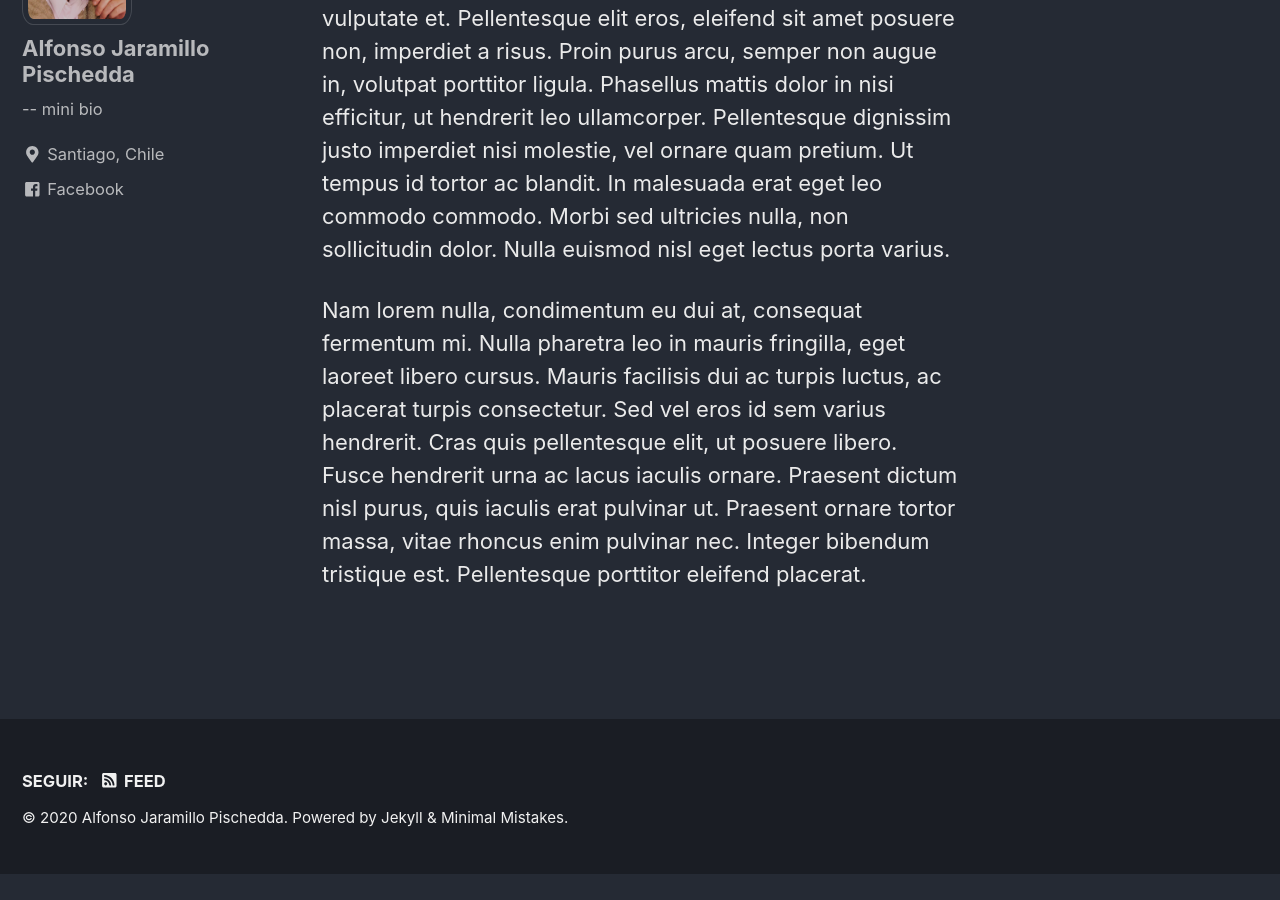
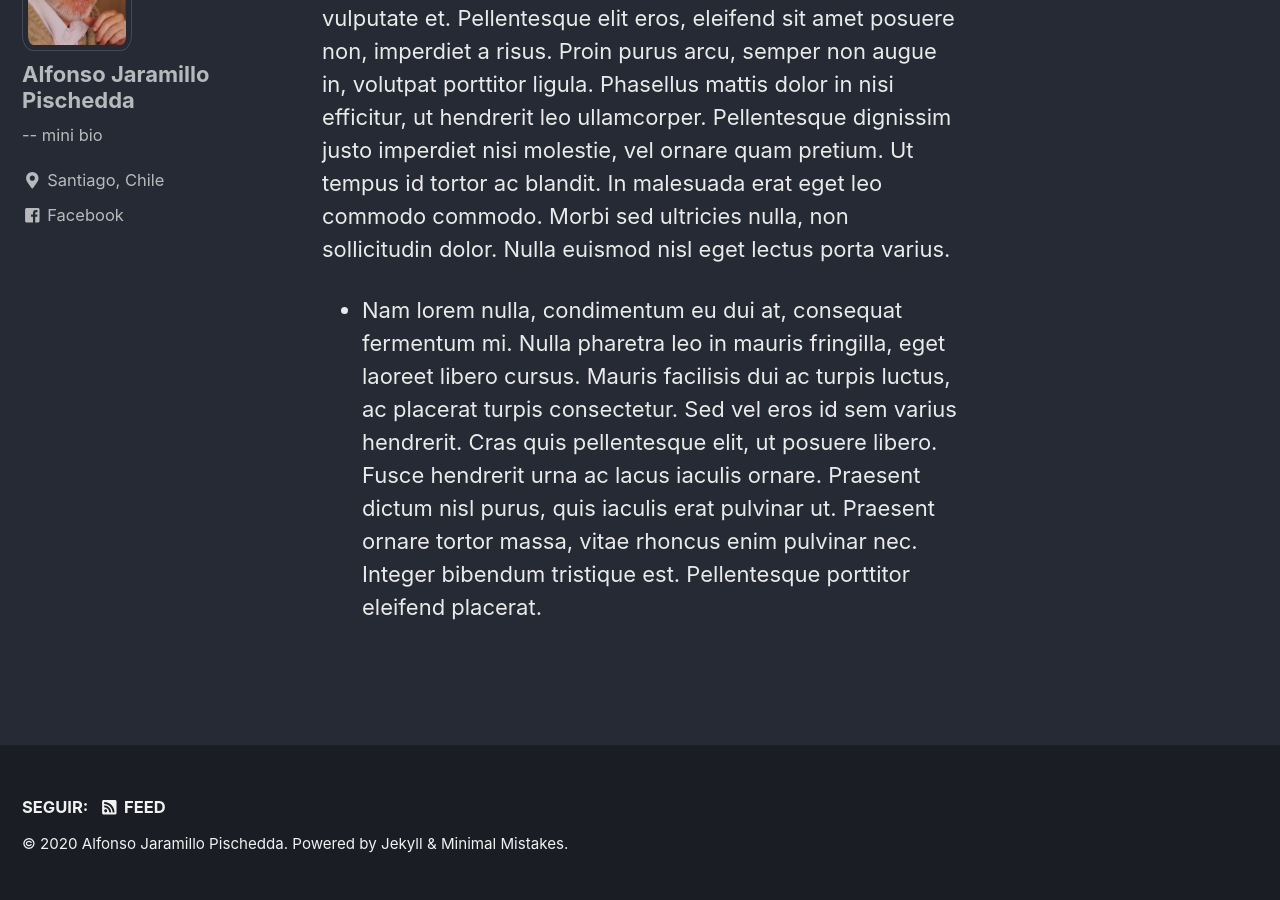
Before and after one commit to ajaramillop/ajaramillop.github.io, a Jekyll site: the page built from _pages/about.md, in a window 1280 px wide and 900 px high, scrolled down 359 px. Built offline with Jekyll 4.4.1, drawn with Linux system fonts in a browser that asks for light colours; nearby versions of some CDN libraries; before the commit the page ends 1232 px from its top, so only the background shows below that.

```diff
--- a/_pages/about.md
+++ b/_pages/about.md
@@ -9,4 +9,4 @@ toc_icon: "fast-forward"
 
 Lorem ipsum dolor sit amet, consectetur adipiscing elit. Curabitur euismod ligula dui. In arcu urna, viverra eu nibh quis, suscipit tincidunt nisl. Nam volutpat, arcu feugiat rutrum cursus, est mi lobortis sem, at tempus lacus eros vehicula magna. In commodo ante erat, at hendrerit odio vulputate et. Pellentesque elit eros, eleifend sit amet posuere non, imperdiet a risus. Proin purus arcu, semper non augue in, volutpat porttitor ligula. Phasellus mattis dolor in nisi efficitur, ut hendrerit leo ullamcorper. Pellentesque dignissim justo imperdiet nisi molestie, vel ornare quam pretium. Ut tempus id tortor ac blandit. In malesuada erat eget leo commodo commodo. Morbi sed ultricies nulla, non sollicitudin dolor. Nulla euismod nisl eget lectus porta varius.
 
-Nam lorem nulla, condimentum eu dui at, consequat fermentum mi. Nulla pharetra leo in mauris fringilla, eget laoreet libero cursus. Mauris facilisis dui ac turpis luctus, ac placerat turpis consectetur. Sed vel eros id sem varius hendrerit. Cras quis pellentesque elit, ut posuere libero. Fusce hendrerit urna ac lacus iaculis ornare. Praesent dictum nisl purus, quis iaculis erat pulvinar ut. Praesent ornare tortor massa, vitae rhoncus enim pulvinar nec. Integer bibendum tristique est. Pellentesque porttitor eleifend placerat.
+- Nam lorem nulla, condimentum eu dui at, consequat fermentum mi. Nulla pharetra leo in mauris fringilla, eget laoreet libero cursus. Mauris facilisis dui ac turpis luctus, ac placerat turpis consectetur. Sed vel eros id sem varius hendrerit. Cras quis pellentesque elit, ut posuere libero. Fusce hendrerit urna ac lacus iaculis ornare. Praesent dictum nisl purus, quis iaculis erat pulvinar ut. Praesent ornare tortor massa, vitae rhoncus enim pulvinar nec. Integer bibendum tristique est. Pellentesque porttitor eleifend placerat.
```
